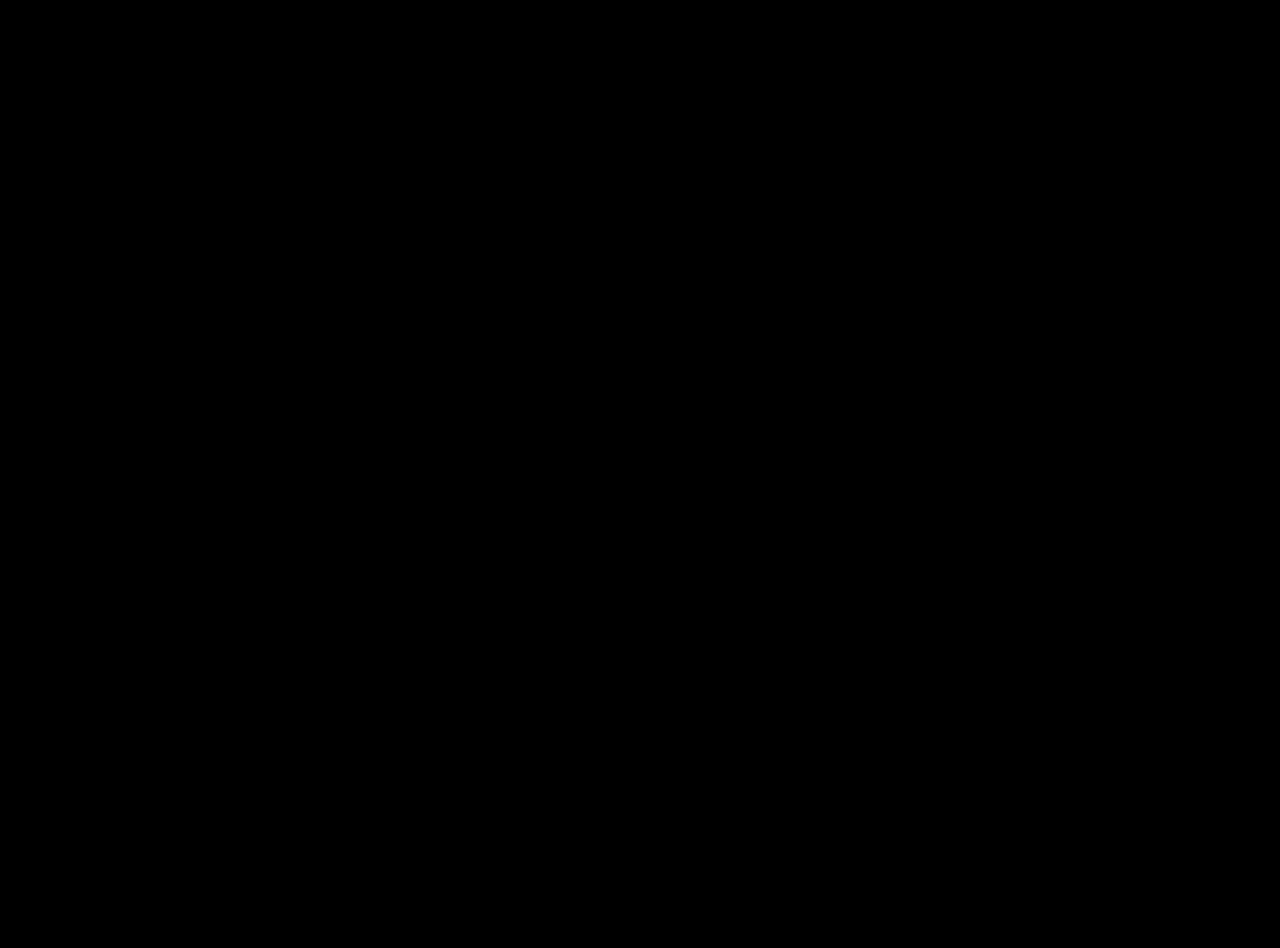
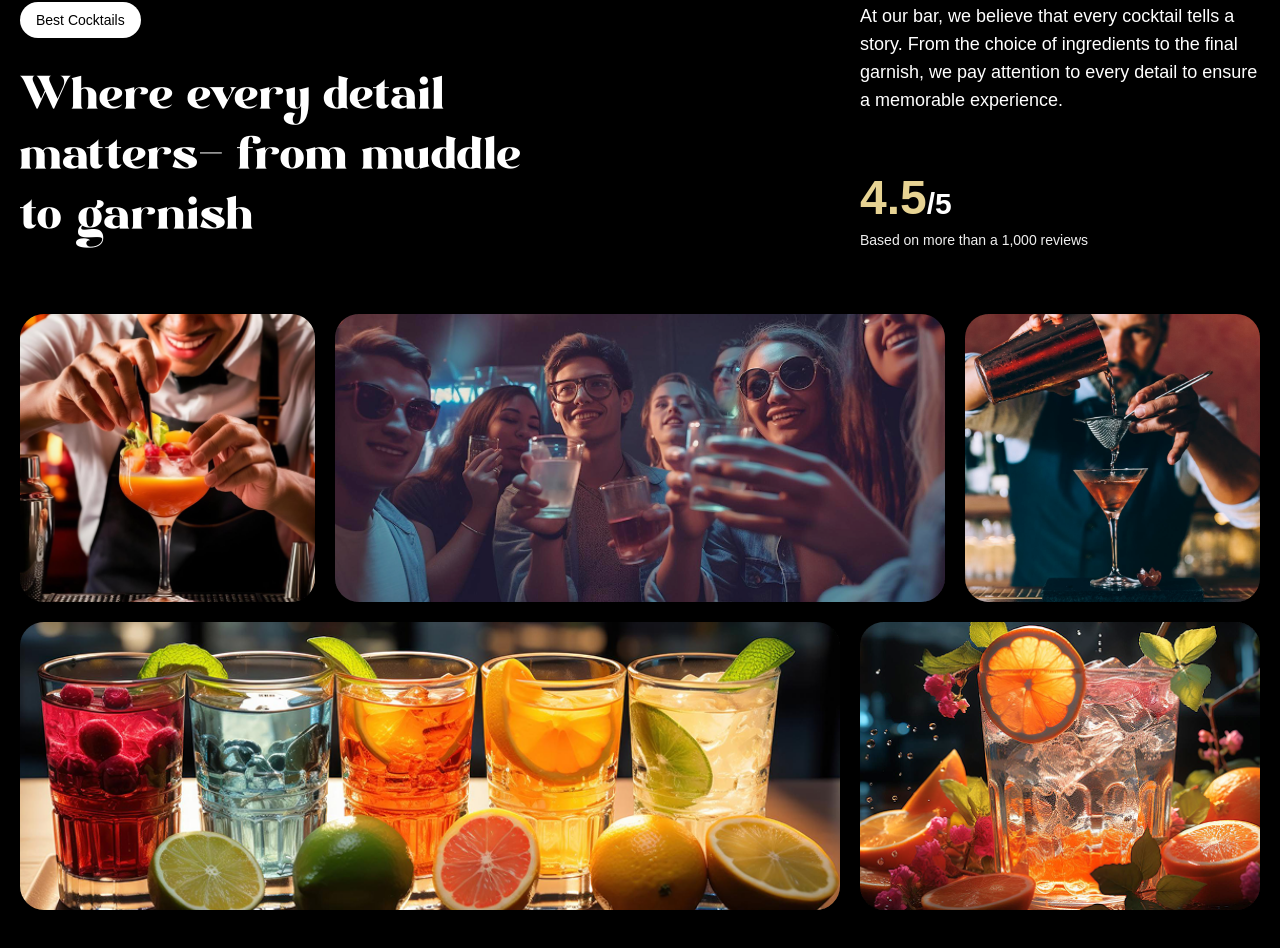
Before and after one commit to MauricioSuescun/gsap-cocktails, a React (Vite) app: page / in a window 1280 px wide. Shown: the part 1710-2658 px from the top of the page. Before the commit the page ends 1600 px from the top, so only its background shows below. Built offline with nearby package versions, Linux system fonts and the light colour scheme; a web font is replaced by a local one.

Commit message:
about section completed

```diff
--- a/src/App.jsx
+++ b/src/App.jsx
@@ -3,6 +3,7 @@
 import Navbar from "./components/Navbar";
 import Hero from "./components/Hero";
 import Cocktails from "./components/Cocktails";
+import About from "./components/About";
 
 gsap.registerPlugin(ScrollTrigger, SplitText);
 
@@ -12,6 +13,7 @@
       <Navbar />
       <Hero />
       <Cocktails />
+      <About />
     </main>
   );
 };
--- /dev/null
+++ b/src/components/About.jsx
@@ -0,0 +1,105 @@
+import { useGSAP } from "@gsap/react";
+import gsap from "gsap";
+import { SplitText } from "gsap/all";
+
+const About = () => {
+  useGSAP(() => {
+    const titleSplit = SplitText.create("#about h2", {
+      type: "words",
+    });
+
+    const scrollTimeline = gsap.timeline({
+      scrollTrigger: {
+        trigger: "#about",
+        start: "top center",
+      },
+    });
+    scrollTimeline
+      .from(titleSplit.words, {
+        opacity: 0,
+        duration: 1,
+        yPercent: 100,
+        ease: "expo.out",
+        stagger: 0.02,
+      })
+      .from(
+        ".top-grid div, .bottom-grid div",
+        {
+          opacity: 0,
+          duration: 1,
+          yPercent: 100,
+          ease: "power1.inOut",
+          stagger: 0.04,
+        },
+        "-=0.5"
+      );
+  });
+
+  return (
+    <div id="about">
+      <div className="mb-16 md:px-0 px-5">
+        <div className="content">
+          <div className="md:col-span-8">
+            <p className="badge">Best Cocktails</p>
+            <h2>
+              Where every detail matters<span className="text-white">-</span>{" "}
+              from muddle to garnish
+            </h2>
+          </div>
+
+          <div className="sub-content">
+            <p>
+              At our bar, we believe that every cocktail tells a story. From the
+              choice of ingredients to the final garnish, we pay attention to
+              every detail to ensure a memorable experience.
+            </p>
+
+            <div>
+              <p className="md:text-3xl text-xl font-bold">
+                <span>4.5</span>/5
+              </p>
+              <p className="text-sm text-white-100">
+                Based on more than a 1,000 reviews
+              </p>
+            </div>
+          </div>
+        </div>
+      </div>
+
+      <div className="top-grid">
+        <div className="md:col-span-3">
+          <div className="noisy">
+            <img src="/images/abt1.png" alt="grid-img-1" />
+          </div>
+        </div>
+
+        <div className="md:col-span-6">
+          <div className="noisy">
+            <img src="/images/abt2.png" alt="grid-img-2" />
+          </div>
+        </div>
+
+        <div className="md:col-span-3">
+          <div className="noisy">
+            <img src="/images/abt5.png" alt="grid-img-5" />
+          </div>
+        </div>
+      </div>
+      <div className="bottom-grid">
+        <div className="md:col-span-8">
+          <div className="noisy">
+            <img src="/images/abt3.png" alt="grid-img-3" />
+          </div>
+        </div>
+
+        <div className="md:col-span-4">
+          <div className="noisy">
+            <img src="/images/abt4.png" alt="grid-img-4" />
+          </div>
+        </div>
+      </div>
+    </div>
+  );
+};
+
+export default About;
```
